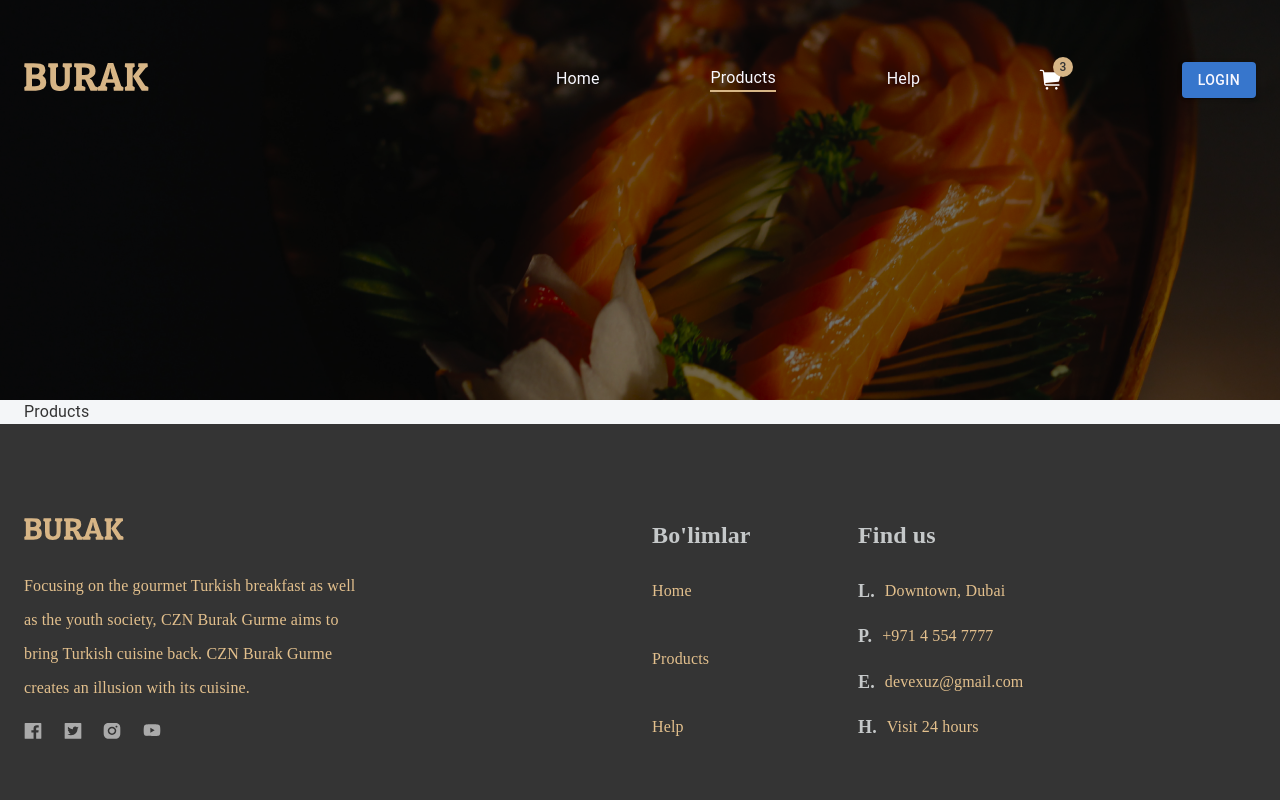
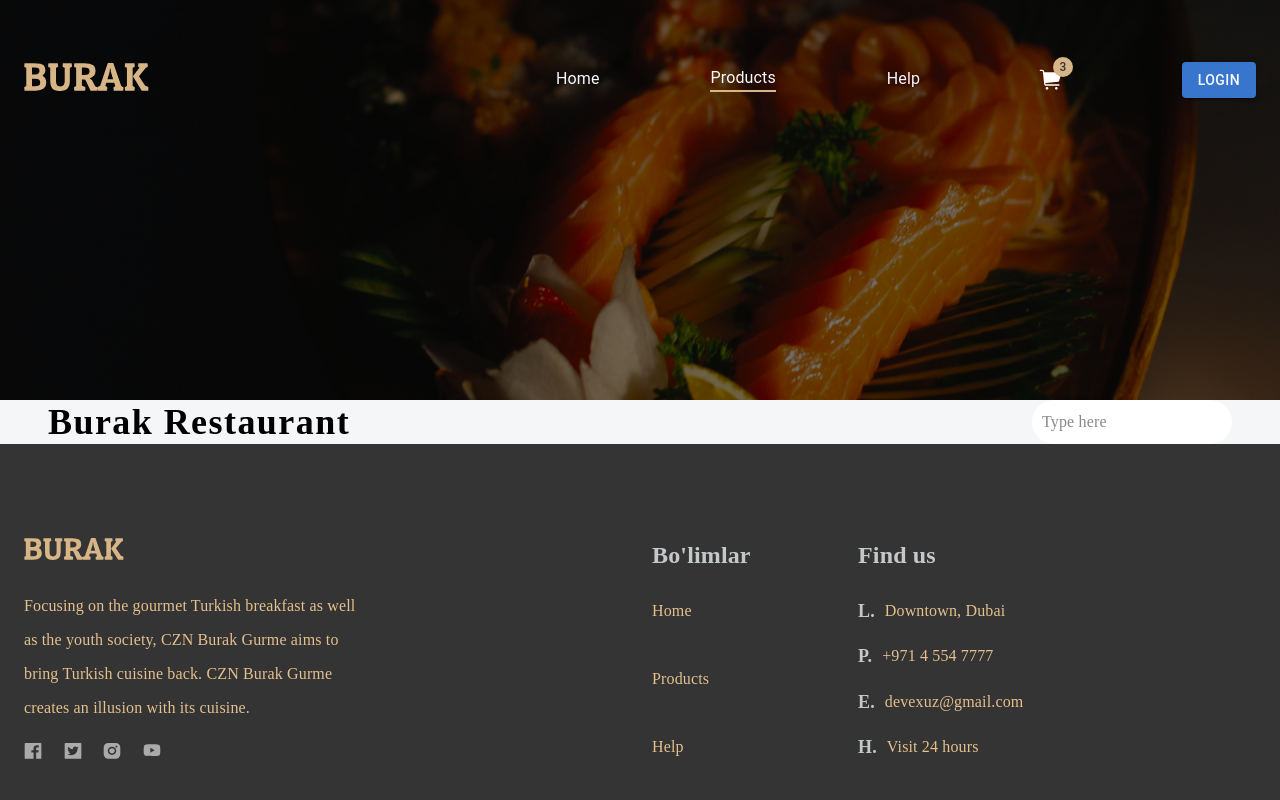
Before and after one commit to MukhammadZiya/burak-react, a React (Create React App) app: page /products in a window 1280 px wide. Shown: the top 800 px of the page. Built offline with nearby package versions, Linux system fonts and the light colour scheme.

Commit message:
feat: untill search  buttons

```diff
--- a/src/app/screens/homePage/productsPage/Products.tsx
+++ b/src/app/screens/homePage/productsPage/Products.tsx
@@ -1,3 +1,28 @@
+import React from "react";
+import { Container, Stack, TextField } from "@mui/material";
+
 export default function Products() {
-  return (<div>Products</div>)
+  return (
+    <div className="products">
+      <Container>
+        <Stack
+          className="products-main"
+          display="flex"
+          flexDirection="column"
+          alignItems="center"
+        >
+          <Stack className="product-wrapper" direction="row" spacing={2}>
+            <span>Burak Restaurant</span>
+            <div className="placeholder-input">Type here</div>
+          </Stack>
+
+          <Stack className="dishes-filter-section"></Stack>
+          <Stack className="list-category-section"></Stack>
+          <Stack className="pagination-section"></Stack>
+        </Stack>
+      </Container>
+      <div className="brands-logo"></div>
+      <div className="address"></div>
+    </div>
+  );
 }
--- a/src/app/screens/homePage/productsPage/index.tsx
+++ b/src/app/screens/homePage/productsPage/index.tsx
@@ -3,6 +3,7 @@
 import { Container } from "@mui/material";
 import ChosenProduct from "./ChosenProduct";
 import Products from "./Products";
+import "../../../../css/products.css";
 
 export default function ProductsPage() {
   const products = useRouteMatch();
--- /dev/null
+++ b/src/css/products.css
@@ -0,0 +1,47 @@
+.products {
+  width: 100%;
+  height: auto;
+}
+
+.products .products-main {
+  width: 100%;
+  height: auto;
+
+  display: flex;
+  align-items: center;
+  justify-content: center;
+}
+
+.products .products-main .product-wrapper {
+  width: 100%;
+  display: flex;
+  align-items: center;
+  justify-content: space-between;
+}
+
+.products .products-main .product-wrapper span {
+  text-align: center;
+  font-family: "Poppins";
+  font-size: 36px;
+  font-style: normal;
+  font-weight: 600;
+  line-height: normal;
+  letter-spacing: 1.44px;
+  color: #000;
+
+  display: flex;
+  justify-content: center;
+}
+
+.products .products-main .product-wrapper .placeholder-input {
+  width: 200px;
+  padding: 10px;
+  border-radius: 50px;
+  border: none;
+  background-color: white;
+  align-items: center;
+  justify-content: center;
+  font-family: "Poppins";
+  font-size: 16px;
+  color: #888;
+}
```
